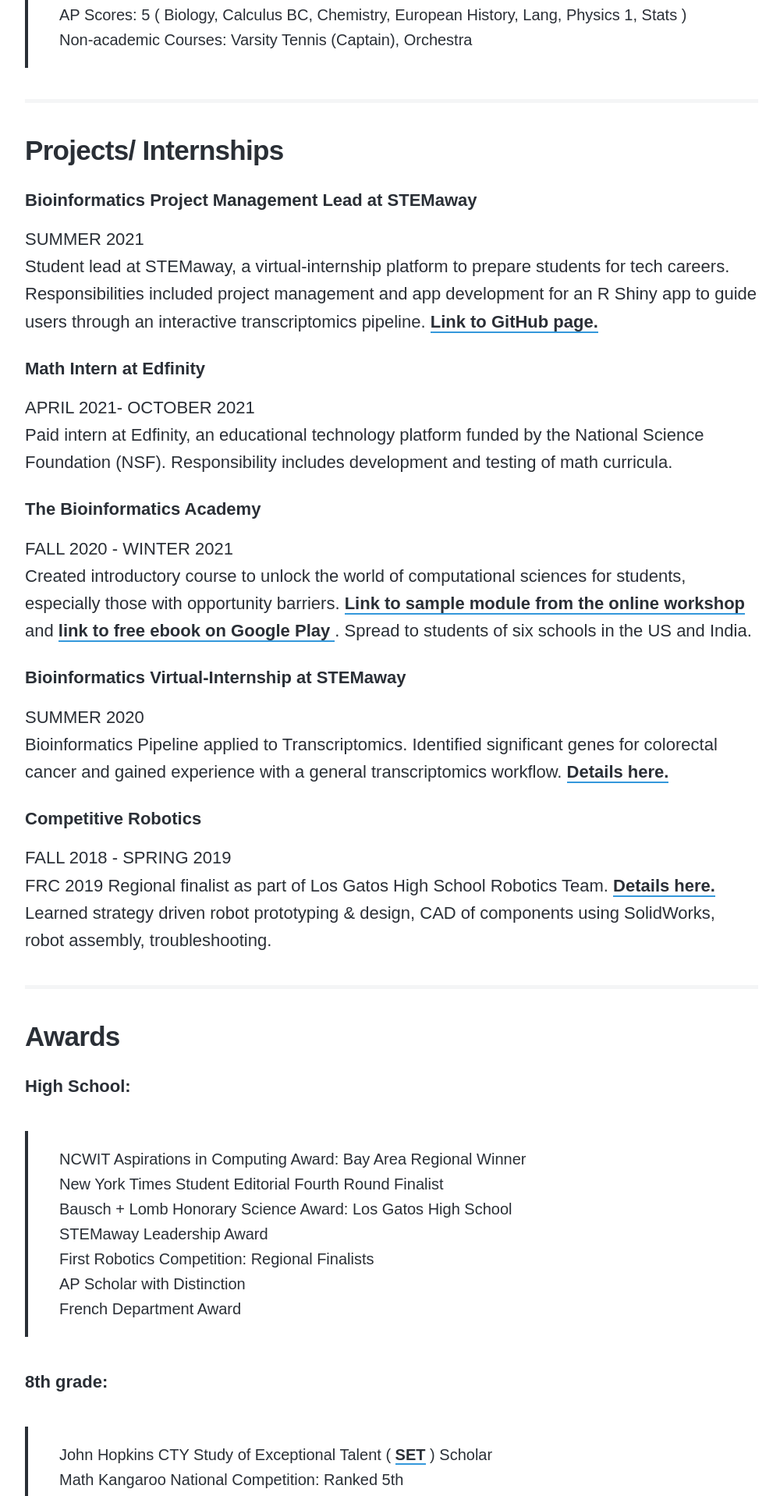
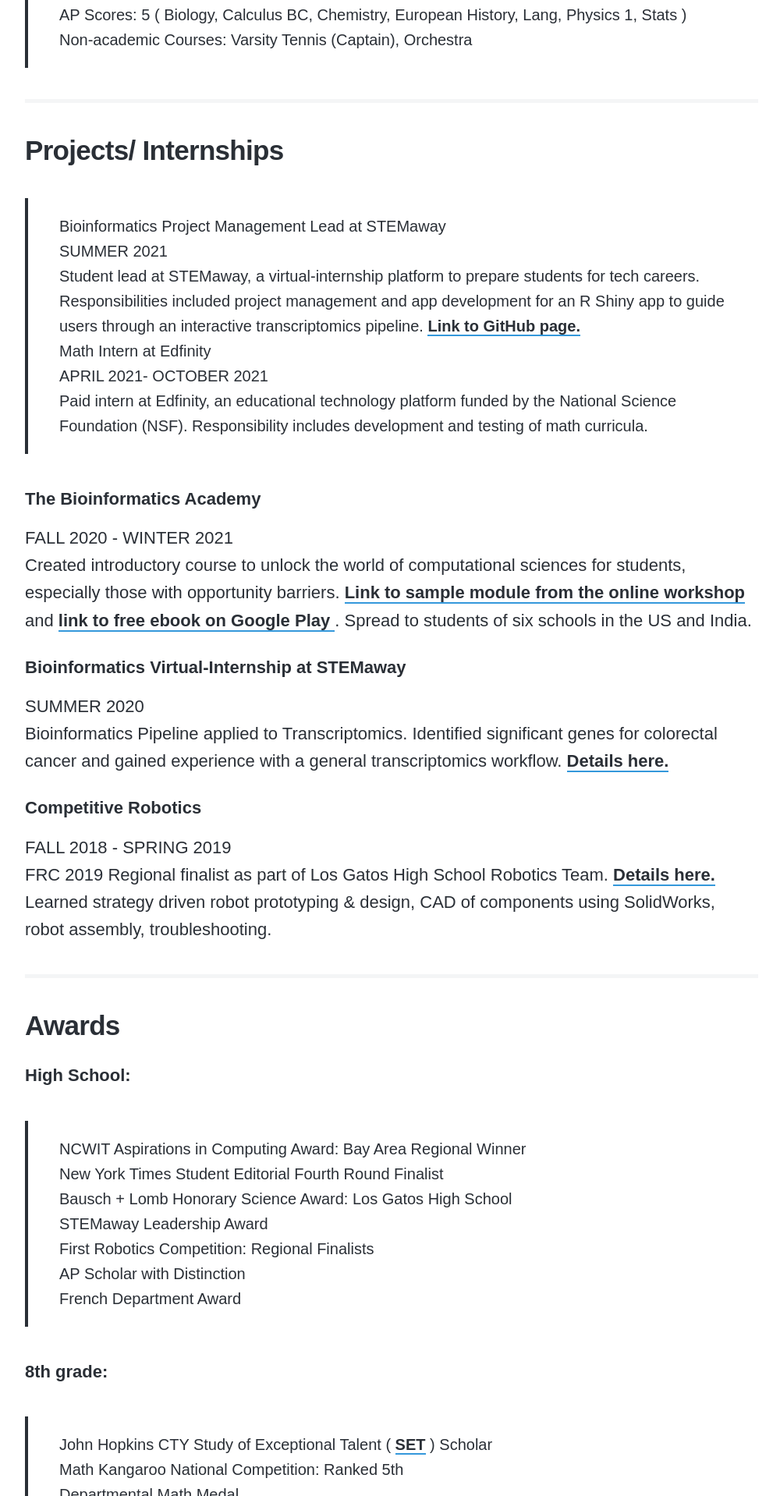
Before and after one commit to disha-22/disha-22.github.io, a Jekyll site: the page built from _pages/Resume.md, in a window 1280 px wide. Shown: the part 1326-3244 px from the top of the page at 78% size, without its empty margins (138-1138 px from the left). Built offline with Jekyll 4.4.1, drawn with Linux system fonts in a browser that asks for light colours; nearby versions of some CDN libraries; some web fonts are replaced.

```diff
--- a/_pages/Resume.md
+++ b/_pages/Resume.md
@@ -29,12 +29,12 @@ featured_image: /images/resume3.jpg
 <hr style="height:5px;color:black">
 
 <h2>Projects/ Internships</h2>
-<h4> Bioinformatics Project Management Lead at STEMaway </h4>
-SUMMER 2021
+> Bioinformatics Project Management Lead at STEMaway
+<br> SUMMER 2021
 <br> Student lead at STEMaway, a virtual-internship platform to prepare students for tech careers. Responsibilities included project management and app development for an R Shiny app to guide users through an interactive transcriptomics pipeline. <a href = "https://bi-stem-away.github.io/sMAP/">Link to GitHub page.</a>
 <br>
-<h4> Math Intern at Edfinity </h4>
-APRIL 2021- OCTOBER 2021
+> Math Intern at Edfinity
+<br> APRIL 2021- OCTOBER 2021
 <br> Paid intern at Edfinity, an educational technology platform funded by the National Science Foundation (NSF). Responsibility includes development and testing of math curricula.
 <br>
 <h4> The Bioinformatics Academy </h4>
```
